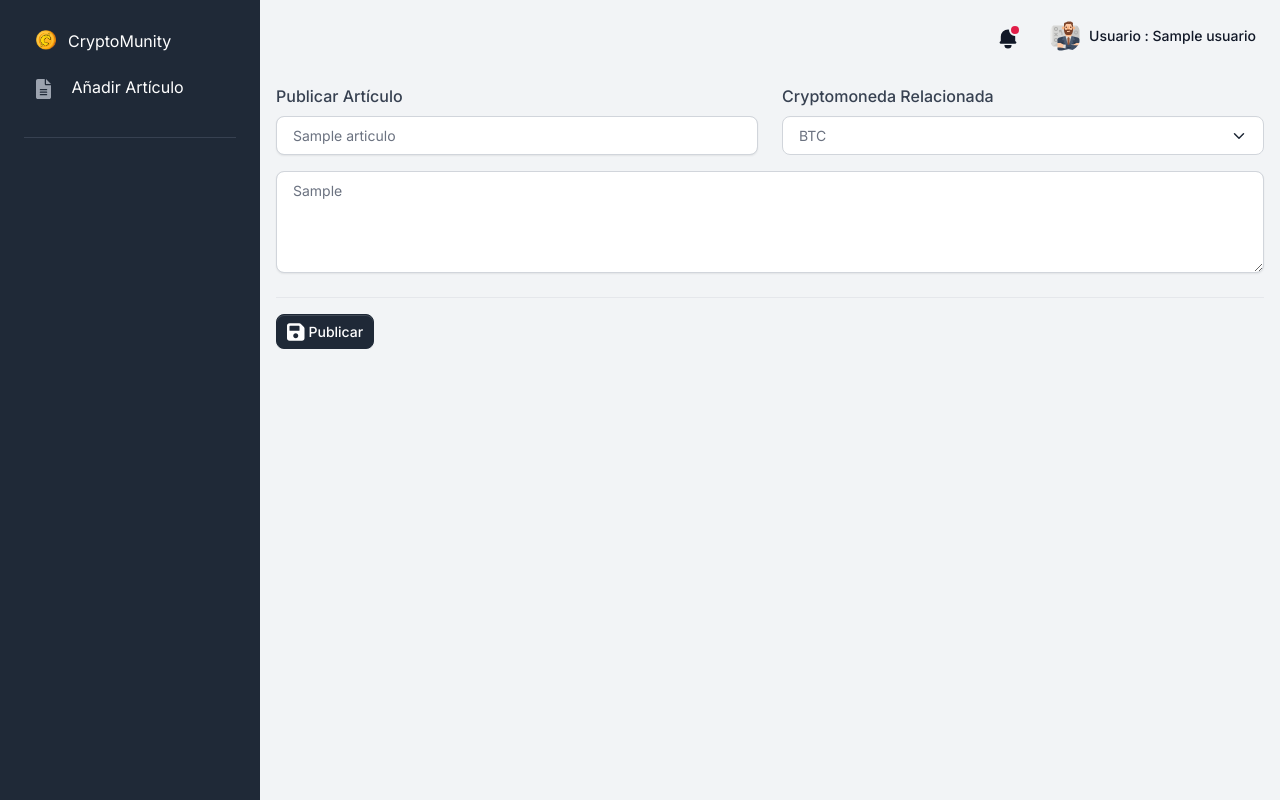
After one commit to Ulises-Tame/CryptoMunity, a Flask app: page /articulos/edit/1 in a window 1280 px wide. The commit adds this page. Run offline with Flask 2, Linux system fonts and the light colour scheme; a user stored in the database is signed in; tables that the repository leaves empty hold one stand-in row (values such as "Sample post"); some libraries are stand-ins or nearby versions.

Commit message:
Feature: add editing of articles

```diff
--- a/include/DAO.py
+++ b/include/DAO.py
@@ -1,4 +1,5 @@
 from include.models import User, Articulos
+from run import db
 
 
 
@@ -6,6 +7,17 @@ def get_user_by_email(correo):
     user = User.query.filter_by(correoUsuario=correo).first()
     return user
 
-def get_articulos_by_id(id_user):
+def get_articulos_user_by_id(id_user):
     articulos_user = Articulos.query.filter_by(idUsuario=id_user).all()
     return articulos_user
+
+def update_articulo(id_articulo,titulo,articulo_nuevo):
+    articulo = Articulos.query.filter(Articulos.id==id_articulo).first()
+    articulo.nombreArticulo= titulo
+    articulo.articulo = articulo_nuevo
+    db.session.add(articulo)
+    db.session.commit()
+
+def get_articulo_by_id(id_articulo):
+    articulo = Articulos.query.filter(Articulos.id==id_articulo).first()
+    return articulo
--- a/include/models.py
+++ b/include/models.py
@@ -23,4 +23,6 @@ class Articulos(db.Model):
     fechaDePublicacion= db.Column(db.Date, nullable=True)
     noEdicion = db.Column(db.Integer,nullable=False)
     estatusArticulo = db.Column(db.Integer, nullable=False)
+    fechaEdicion = db.Column(db.Date, nullable=True)
+    cryptoRelacionada = db.Column(db.String(20), nullable=False)
     idUsuario = db.Column(db.Integer, nullable=False)
--- a/main.py
+++ b/main.py
@@ -4,9 +4,15 @@ from flask import Blueprint, render_template, request, json, redirect, url_for
 from flask_login import login_required, current_user
 from include.models import Articulos
 from run import db
-from include.DAO import get_articulos_by_id
+from include.DAO import get_articulos_user_by_id, update_articulo, get_articulo_by_id
 
 main = Blueprint('main', __name__, url_prefix= '')
+
+def check_user():
+    if current_user.tipoUsuario == 'Trader':
+        return True
+    else:
+        return None
 
 @main.route('/')
 def index():
@@ -23,18 +29,56 @@ def profile():
 @main.route('/profile_investigador')
 @login_required
 def profile_investigador():
-    articulos_user = get_articulos_by_id(current_user.id)
+    user = check_user()
+    if user:
+        return redirect(url_for('main.profile'))
+    articulos_user = get_articulos_user_by_id(current_user.id)
+    for articulos in articulos_user:
+        print(articulos.fechaDePublicacion)
 
     return render_template('accounts/profile_invest.html', nombre=current_user.nombreUsuario, segment='profile', articulos_user=articulos_user)
 
-@main.route('/profile_investigador', methods=['POST'])
+@main.route('/articulos')
 @login_required
-def profile_investigador_post():
+def articulos():
+    user = check_user()
+    if user:
+        return redirect(url_for('main.profile'))
+    return render_template('accounts/agregar_articulo.html', nombre=current_user.nombreUsuario, segment='articulos')
+
+@main.route('/articulos', methods=['POST'])
+@login_required
+def articulos_post():
+    user = check_user()
+    if user:
+        return redirect(url_for('main.profile'))
     publicación = request.form['publicación']
     titulo = request.form['titulo']
-    nuevo_articulo= Articulos(nombreArticulo=titulo, autorArticulo=current_user.nombreUsuario,articulo=publicación,noEdicion=1,estatusArticulo=1,idUsuario=current_user.id)
+    crypto = request.form['crypto']
+    print(crypto)
+    nuevo_articulo= Articulos(nombreArticulo=titulo, autorArticulo=current_user.nombreUsuario,articulo=publicación,noEdicion=1,estatusArticulo=1,cryptoRelacionada=crypto,idUsuario=current_user.id)
     db.session.add(nuevo_articulo)
     db.session.commit()
-    articulos_user= get_articulos_by_id(current_user.id)
 
-    return render_template('accounts/profile_invest.html', name=current_user.nombreUsuario, segment='profile', articulos_user=articulos_user)
+    return render_template('accounts/agregar_articulo.html', name=current_user.nombreUsuario, segment='articulos')
+
+
+@main.route('/articulos/edit/<int:id>')
+@login_required
+def articulos_edit(id):
+    user = check_user()
+    if user:
+        return redirect(url_for('main.profile'))
+    articulo = get_articulo_by_id(id)
+    return render_template('accounts/editar.html', segment='articulos', articulo=articulo)
+
+@main.route('/articulos/edit/<int:id>', methods=['POST'])
+@login_required
+def articulos_edit_post(id):
+    user = check_user()
+    if user:
+        return redirect(url_for('main.profile'))
+    publicación = request.form['publicación']
+    titulo = request.form['titulo']
+    update_articulo(id,titulo,publicación)
+    return redirect(url_for('main.profile'))
--- /dev/null
+++ b/templates/accounts/editar.html
@@ -0,0 +1,61 @@
+{% extends "layouts/base_invest.html" %}
+
+{% block title %} Perfil {% endblock %}
+
+<!-- Specific Page CSS goes HERE  -->
+{% block stylesheets %}{% endblock stylesheets %}
+
+{% block content %}
+
+
+    <div class="perfil">
+        <div class="col-12 col-xl-4-profile">
+            <div class="perfil">
+                <form method="POST" action="" class="mt-4">
+                    <!--div class="form-group mb-4"-->
+                    <div class="row">
+                        <div class="col-md-6 mb-3">
+                            <div>
+                                <label for="textarea">Publicar Artículo</label>
+                                <input type="text" class="form-control" id="titulo" placeholder="Título" name="titulo" required value="{{ articulo.nombreArticulo }}">
+                            </div>
+                        </div>
+                        <div class="col-md-6 mb-3">
+                            <div>
+                                <label for="last_name">Cryptomoneda Relacionada</label>
+                                <select class="form-select mb-0" name="crypto" id="crypto" aria-label="Cryptomoneda">
+                                    <option value="BTC">BTC</option>
+                                    <option value="ETH">ETH</option>
+                                    <option value="ADA">ADA</option>
+                                </select>
+                            </div>
+                        </div>
+                    </div>
+                        <div class="input-group">
+                            <textarea class="form-control" placeholder="Ingresa algo para publicar..." name="publicación" maxlength="400" id="textarea" rows="4">{{articulo.articulo}}</textarea>
+                        </div>
+                        <!--div class="col-md-6 mb-3">
+                            <select aria-placeholder="Selecciona la cryptomoneda relacionada" class="form-select mb-0" id="gender" aria-label="Gender select example">
+                                <option selected>Gender</option>
+                                <option value="1">Female</option>
+                                <option value="2">Male</option>
+                            </select>
+                        </div-->
+                        <div>
+                            <li role="separator" class="dropdown-divider mt-4 mb-3 "></li>
+                        </div>
+                    <div>
+                        <button class="btn btn-sm btn-gray-800 d-inline-flex align-items-center me-2" type="submit">
+                            <svg aria-hidden="true" focusable="false" data-prefix="fas" data-icon="floppy-disk"  class="icon icon-xs me-1" role="img" xmlns="http://www.w3.org/2000/svg" viewBox="0 0 448 512"><path fill="currentColor" d="M433.1 129.1l-83.9-83.9C342.3 38.32 327.1 32 316.1 32H64C28.65 32 0 60.65 0 96v320c0 35.35 28.65 64 64 64h320c35.35 0 64-28.65 64-64V163.9C448 152.9 441.7 137.7 433.1 129.1zM224 416c-35.34 0-64-28.66-64-64s28.66-64 64-64s64 28.66 64 64S259.3 416 224 416zM320 208C320 216.8 312.8 224 304 224h-224C71.16 224 64 216.8 64 208v-96C64 103.2 71.16 96 80 96h224C312.8 96 320 103.2 320 112V208z"></path></svg>
+                            Publicar
+                        </button>
+                    </div>
+                </form>
+            </div>
+        </div>
+    </div>
+
+{% endblock content %}
+
+<!-- Specific Page JS goes HERE  -->
+{% block javascripts %}{% endblock javascripts %}
--- a/templates/accounts/profile_trader.html
+++ b/templates/accounts/profile_trader.html
@@ -1,4 +1,4 @@
-{% extends "layouts/base.html" %}
+{% extends "layouts/base_trader.html" %}
 
 {% block title %} Perfil {% endblock %}
 
--- /dev/null
+++ b/templates/includes/sidebar_invest.html
@@ -0,0 +1,62 @@
+<nav class="navbar navbar-dark navbar-theme-primary px-4 col-12 d-lg-none">
+    <a class="navbar-brand me-lg-5" href="/">
+        <img class="navbar-brand-dark" src="/static/assets/img/favicon/logo.png" alt="Volt logo" /> <img class="navbar-brand-light" src="/static/assets/img/brand/dark.svg" alt="Volt logo" />
+    </a>
+    <div class="d-flex align-items-center">
+        <button class="navbar-toggler d-lg-none collapsed" type="button" data-bs-toggle="collapse" data-bs-target="#sidebarMenu" aria-controls="sidebarMenu" aria-expanded="false" aria-label="Toggle navigation">
+          <span class="navbar-toggler-icon"></span>
+        </button>
+    </div>
+</nav>
+
+<nav id="sidebarMenu" class="sidebar d-lg-block bg-gray-800 text-white collapse" data-simplebar>
+  <div class="sidebar-inner px-4 pt-3">
+    <div class="user-card d-flex d-md-none align-items-center justify-content-between justify-content-md-center pb-4">
+      <div class="d-flex align-items-center">
+        <div class="avatar-lg me-4">
+          <img src="/static/assets/img/team/profile-picture-3.jpg" class="card-img-top rounded-circle border-white"
+            alt="Bonnie Green">
+        </div>
+        <div class="d-block">
+          <h2 class="h5 mb-3">Hi, Jane</h2>
+          <a href="/page-sign-in.html" class="btn btn-secondary btn-sm d-inline-flex align-items-center">
+            <svg class="icon icon-xxs me-1" fill="none" stroke="currentColor" viewBox="0 0 24 24" xmlns="http://www.w3.org/2000/svg"><path stroke-linecap="round" stroke-linejoin="round" stroke-width="2" d="M17 16l4-4m0 0l-4-4m4 4H7m6 4v1a3 3 0 01-3 3H6a3 3 0 01-3-3V7a3 3 0 013-3h4a3 3 0 013 3v1"></path></svg>
+            Sign Out
+          </a>
+        </div>
+      </div>
+      <div class="collapse-close d-md-none">
+        <a href="#sidebarMenu" data-bs-toggle="collapse"
+            data-bs-target="#sidebarMenu" aria-controls="sidebarMenu" aria-expanded="true"
+            aria-label="Toggle navigation">
+            <svg class="icon icon-xs" fill="currentColor" viewBox="0 0 20 20" xmlns="http://www.w3.org/2000/svg"><path fill-rule="evenodd" d="M4.293 4.293a1 1 0 011.414 0L10 8.586l4.293-4.293a1 1 0 111.414 1.414L11.414 10l4.293 4.293a1 1 0 01-1.414 1.414L10 11.414l-4.293 4.293a1 1 0 01-1.414-1.414L8.586 10 4.293 5.707a1 1 0 010-1.414z" clip-rule="evenodd"></path></svg>
+          </a>
+      </div>
+    </div>
+    <ul class="nav flex-column pt-3 pt-md-0">
+      <li class="nav-item">
+        <a href="/" class="nav-link d-flex align-items-center">
+          <span class="sidebar-icon">
+            <img src="/static/assets/img/favicon/logo.png" height="20" width="20" alt="Volt Logo">
+          </span>
+          <span class="mt-1 ms-1 sidebar-text">CryptoMunity</span>
+        </a>
+      </li>
+      <li class="nav-item {% if 'settings' in segment %} active {% endif %}">
+        <a href="{{ url_for('main.articulos') }}" class="nav-link">
+          <span class="sidebar-icon">
+            <svg aria-hidden="true" focusable="false" data-prefix="fas" data-icon="file-lines" class="icon icon-xs me-2" role="img" xmlns="http://www.w3.org/2000/svg" viewBox="0 0 384 512"><path fill="currentColor" d="M256 0v128h128L256 0zM224 128L224 0H48C21.49 0 0 21.49 0 48v416C0 490.5 21.49 512 48 512h288c26.51 0 48-21.49 48-48V160h-127.1C238.3 160 224 145.7 224 128zM272 416h-160C103.2 416 96 408.8 96 400C96 391.2 103.2 384 112 384h160c8.836 0 16 7.162 16 16C288 408.8 280.8 416 272 416zM272 352h-160C103.2 352 96 344.8 96 336C96 327.2 103.2 320 112 320h160c8.836 0 16 7.162 16 16C288 344.8 280.8 352 272 352zM288 272C288 280.8 280.8 288 272 288h-160C103.2 288 96 280.8 96 272C96 263.2 103.2 256 112 256h160C280.8 256 288 263.2 288 272z"></path></svg>
+          </span>
+          <span class="sidebar-text">Añadir Artículo</span>
+        </a>
+      </li>
+      <li role="separator" class="dropdown-divider mt-4 mb-3 border-gray-700"></li>
+      <!--div class="d-block">
+        <a href="{{ url_for('auth.logout') }}" class="btn btn-secondary btn-sm d-inline-flex align-items-center">
+          <svg class="icon icon-xxs me-1" fill="none" stroke="currentColor" viewBox="0 0 24 24" xmlns="http://www.w3.org/2000/svg"><path stroke-linecap="round" stroke-linejoin="round" stroke-width="2" d="M17 16l4-4m0 0l-4-4m4 4H7m6 4v1a3 3 0 01-3 3H6a3 3 0 01-3-3V7a3 3 0 013-3h4a3 3 0 013 3v1"></path></svg>
+          Cerrar Sesión
+        </a>
+      </div-->
+    </ul>
+  </div>
+</nav>
--- a/templates/layouts/base.html
+++ b/templates/layouts/base_invest.html
@@ -67,12 +67,12 @@
 </head>
 <body>
 
-    {% include 'includes/sidebar.html' %}
+    {% include 'includes/sidebar_invest.html' %}
 
     <main class="content">
 
 
-      {% include 'includes/navigation.html' %}
+      {% include 'includes/navigation_invest.html' %}
       {% block content %}{% endblock content %}
 
 
```
Also changed, not shown: templates/accounts/agregar_articulo.html (added, +61 -0 lines), templates/accounts/profile_invest.html (+10 -22 lines), templates/includes/navigation_trader.html (added, +92 -0 lines), templates/includes/sidebar_trader.html (renamed from templates/includes/sidebar.html, +3 -27 lines), templates/layouts/base_trader.html (added, +88 -0 lines), templates/includes/navigation_invest.html (renamed from templates/includes/navigation.html).
